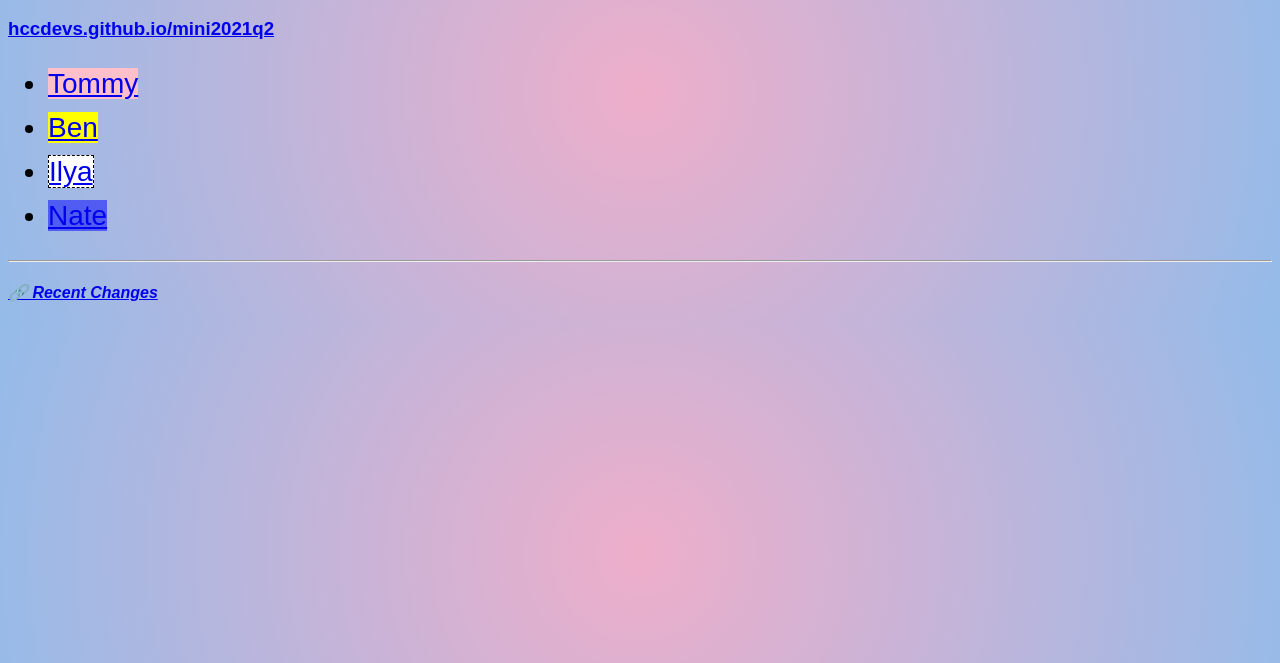
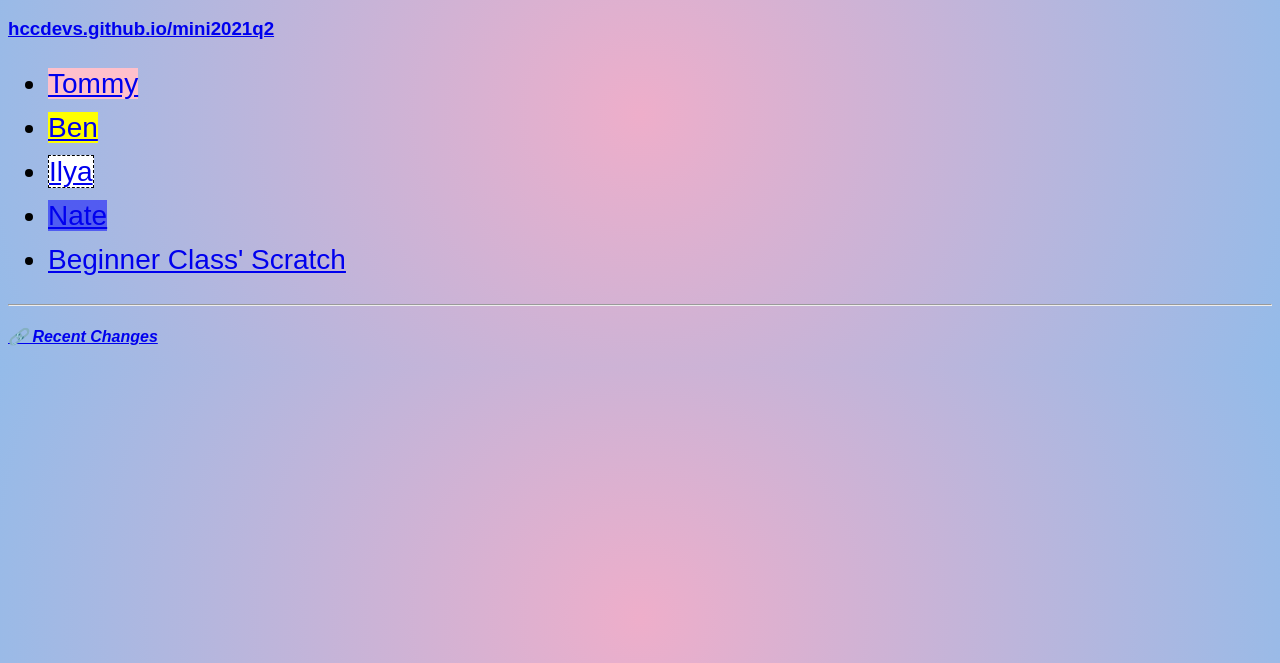
Before and after one commit to hccdevs/mini2021q2, a website: page index.html in a window 1280 px wide. Shown: the part 137-800 px from the top of the page. Drawn offline with Linux system fonts and the light colour scheme; no server answers.

Commit message:
added beginner class' scratch work

```diff
--- a/index.html
+++ b/index.html
@@ -64,6 +64,9 @@
       <li>
         <a href="./nate.html" style="background: rgba(0, 0, 255, 0.5);">Nate</a>
       </li>
+      <li>
+        <a href="https://scratch.mit.edu/studios/30066758" target="_blank">Beginner Class' Scratch</a>
+      </li>
     </ul>
 
     <hr />
```
